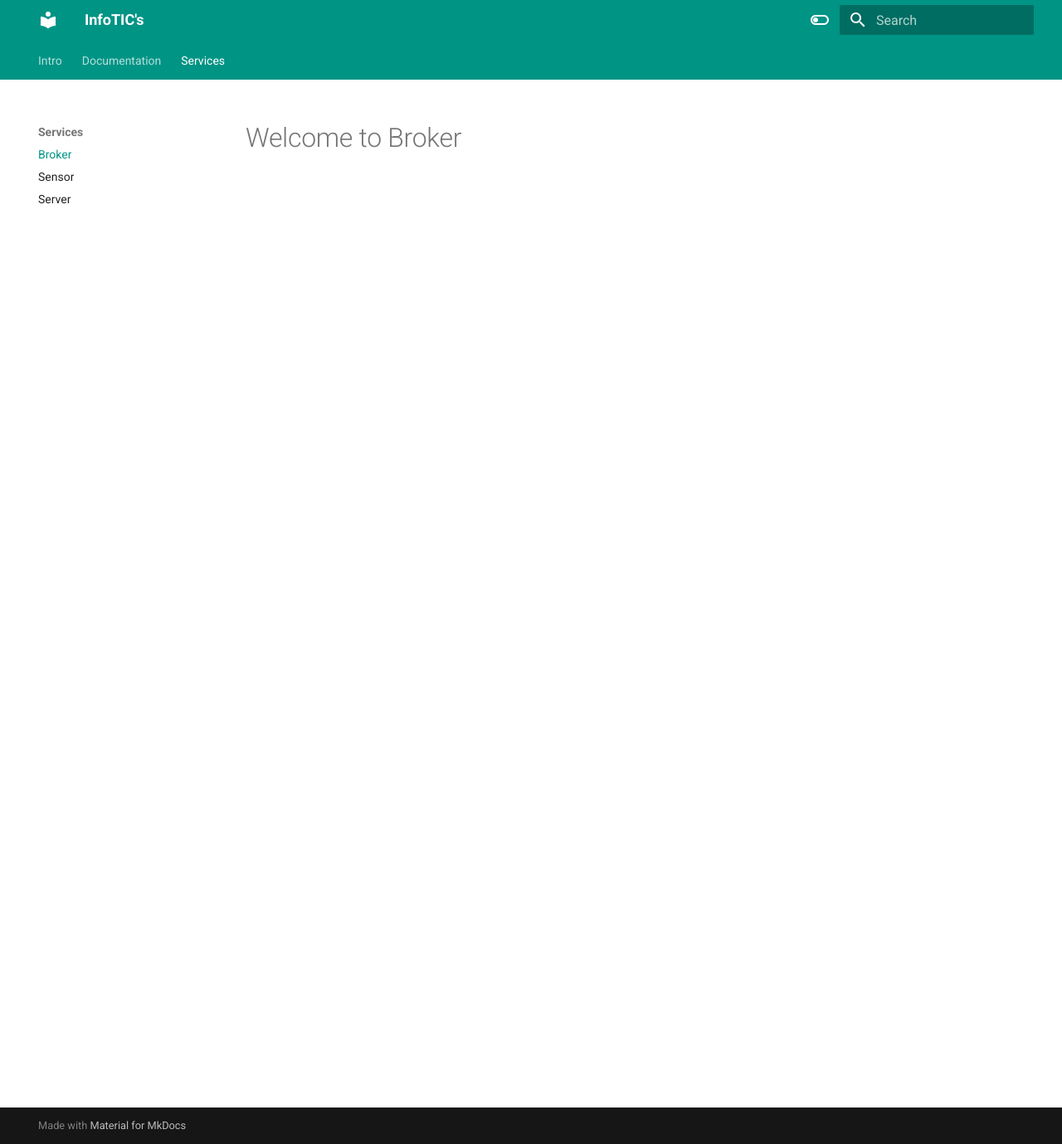
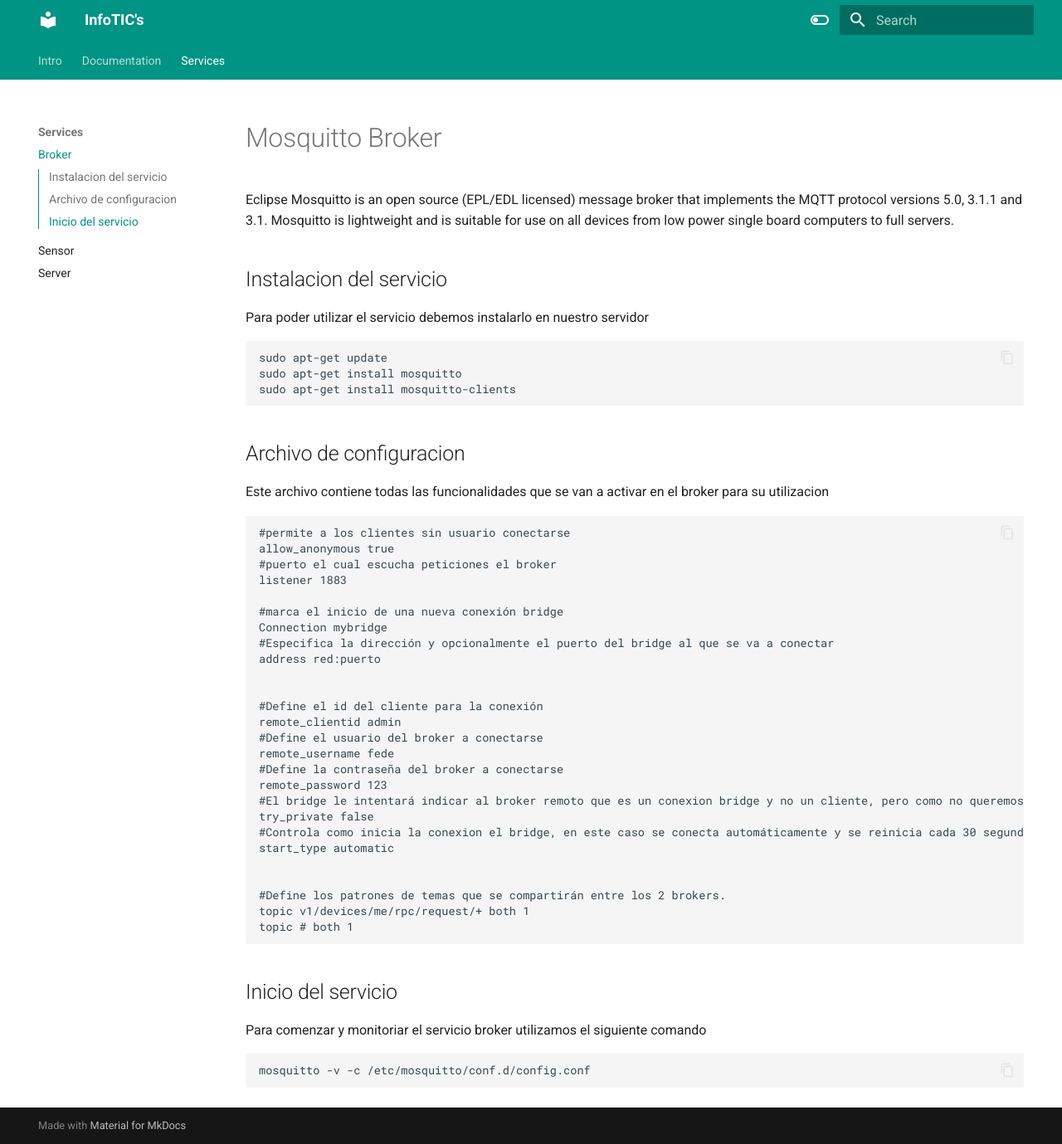
Before and after one commit to danunziata/tcpip_2023_TP, an MkDocs documentation site: the page built from docs/broker.md, in a window 1280 px wide and 1379 px high. Shown: the whole window at 83% size. Built offline with MkDocs 1.6.1 and Material for MkDocs 9.7.7, drawn with Linux system fonts in a browser that asks for light colours.

Commit message:
fix: new documentation

````diff
--- a/docs/broker.md
+++ b/docs/broker.md
@@ -1 +1,54 @@
-# Welcome to Broker
+# Mosquitto Broker
+
+Eclipse Mosquitto is an open source (EPL/EDL licensed) message broker that implements the MQTT protocol versions 5.0, 3.1.1 and 3.1. Mosquitto is lightweight and is suitable for use on all devices from low power single board computers to full servers.
+
+## Instalacion del servicio
+
+Para poder utilizar el servicio debemos instalarlo en nuestro servidor
+
+```
+sudo apt-get update
+sudo apt-get install mosquitto
+sudo apt-get install mosquitto-clients
+```
+
+## Archivo de configuracion
+
+Este archivo contiene todas las funcionalidades que se van a activar en el broker para su utilizacion
+
+```
+#permite a los clientes sin usuario conectarse
+allow_anonymous true
+#puerto el cual escucha peticiones el broker
+listener 1883
+
+#marca el inicio de una nueva conexión bridge
+Connection mybridge
+#Especifica la dirección y opcionalmente el puerto del bridge al que se va a conectar
+address red:puerto
+
+
+#Define el id del cliente para la conexión
+remote_clientid admin
+#Define el usuario del broker a conectarse
+remote_username fede
+#Define la contraseña del broker a conectarse
+remote_password 123
+#El bridge le intentará indicar al broker remoto que es un conexion bridge y no un cliente, pero como no queremos eso lo ponemos en false
+try_private false
+#Controla como inicia la conexion el bridge, en este caso se conecta automáticamente y se reinicia cada 30 segundos
+start_type automatic
+
+
+#Define los patrones de temas que se compartirán entre los 2 brokers.
+topic v1/devices/me/rpc/request/+ both 1
+topic # both 1
+```
+
+## Inicio del servicio
+
+Para comenzar y monitoriar el servicio broker utilizamos el siguiente comando
+
+```
+mosquitto -v -c /etc/mosquitto/conf.d/config.conf
+```
````
